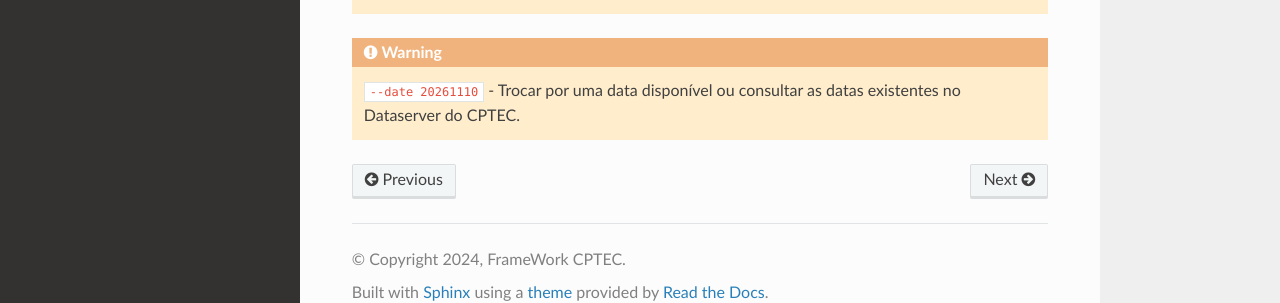
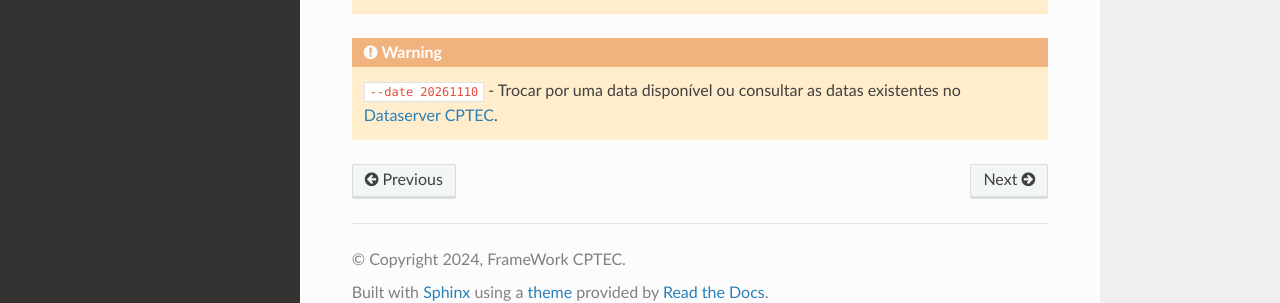
Before and after one commit to framework-CPTEC/CPTEC_BESM, a Sphinx documentation site: the page built from docs/usageCLI.rst, in a window 1280 px wide and 900 px high, scrolled down 2619 px. Shown: the part 571-874 px from the top of the window. Built offline with Sphinx 7.4.7 and the Read the Docs theme 3.1.0, drawn with Linux system fonts in a browser that asks for light colours.

```diff
--- a/docs/usageCLI.rst
+++ b/docs/usageCLI.rst
@@ -164,4 +164,4 @@ Exemplos de uso
 
 .. warning::
 
-  ``--date 20261110`` - Trocar por uma data disponível ou consultar as datas existentes no Dataserver do CPTEC.
+  ``--date 20261110`` - Trocar por uma data disponível ou consultar as datas existentes no `Dataserver CPTEC <https://dataserver.cptec.inpe.br/dataserver_modelos/besm/brutos/>`_.
```
